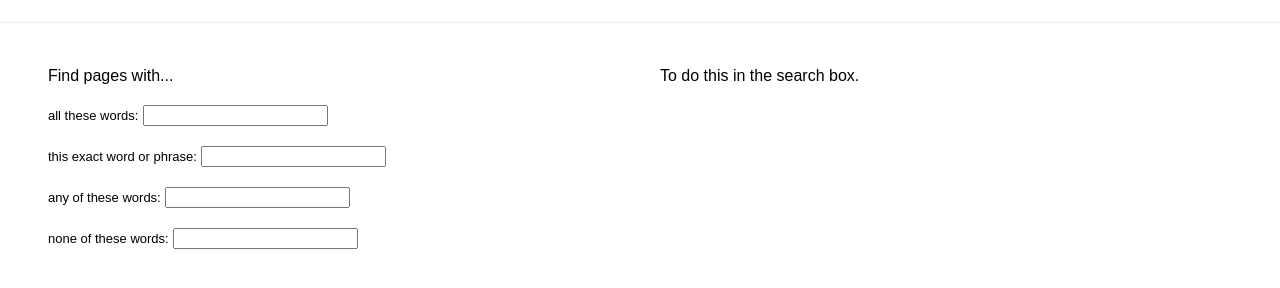
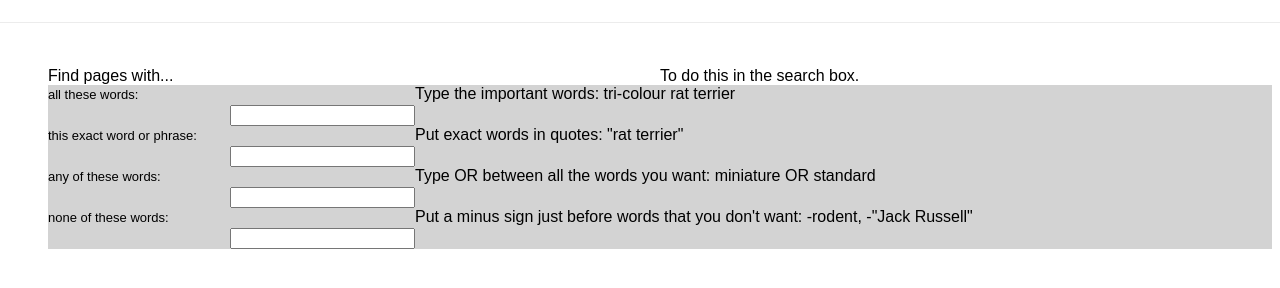
Before and after one commit to caesarisdreaming/Project-0-CS50, a plain HTML site: page advenced.html in a window 1280 px wide. Shown: the part 116-404 px from the top of the page. Drawn offline with Linux system fonts and the light colour scheme.

Commit message:
Work on the Advanced page
trying to align the fields
constructed everything on divs

```diff
--- a/advenced.html
+++ b/advenced.html
@@ -3,6 +3,8 @@
     <head>
         <title>Google</title>
         <link rel="stylesheet" href="styles.css">
+        <!-- <link href="https://cdn.jsdelivr.net/npm/bootstrap@5.0.1/dist/css/bootstrap.min.css" rel="stylesheet" integrity="sha384-+0n0xVW2eSR5OomGNYDnhzAbDsOXxcvSN1TPprVMTNDbiYZCxYbOOl7+AMvyTG2x" crossorigin="anonymous"> -->
+
     </head>
     <body>
         <div id="navsection-adv">
@@ -25,21 +27,53 @@
                             <span id="titlesearch-detail-adv">To do this in the search box.
                             </span>
                         </div>
+                        <div id="searchsection-adv">
                             <div>
+                                <div class="field-div-adv">
+                                    <div class="fieldlabel-div-adv">
                                         <span class="field-label-adv">all these words:</span>
+                                    </div>
+                                    <div class="field-div-adv">
                                         <input class="field-adv" type="text" value="">
                                     </div>
                                     <div>
+                                        <span>Type the important words: tri-colour rat terrier</span>
+                                    </div>
+                                </div>
+                                <div class="field-div-adv">
+                                    <div class="fieldlabel-div-adv">
                                         <span class="field-label-adv">this exact word or phrase:</span>
+                                    </div>
+                                    <div class="field-div-adv">
                                         <input class="field-adv" type="text" value="">
                                     </div>
                                     <div>
+                                        <span>Put exact words in quotes: "rat terrier"</span>
+                                    </div>
+                                </div>
+                                <div class="field-div-adv">
+                                    <div class="fieldlabel-div-adv">
                                         <span class="field-label-adv">any of these words:</span>
+                                    </div>
+                                    <div class="field-div-adv">
                                         <input class="field-adv" type="text" value="">
                                     </div>
                                     <div>
+                                        <span>Type OR between all the words you want: miniature OR standard</span>
+                                    </div>
+                                </div>
+                                <div class="field-div-adv">
+                                    <div class="fieldlabel-div-adv">
                                         <span class="field-label-adv">none of these words:</span>
+                                    </div>
+                                    <div class="field-div-adv">
                                         <input class="field-adv" type="text" value="">
+                                    </div>
+                                    <div>
+                                        <span>Put a minus sign just before words that you don't want: -rodent, -"Jack Russell"</span>
+                                    </div>
+                                </div>
+                            </div>
                         </div>
                     </div>
                 </form>
--- a/styles.css
+++ b/styles.css
@@ -125,10 +125,12 @@ a:hover {
 
 .field-label-adv{
     font-size: 13px;
+    margin: auto;
 }
 
 .field-adv{
     margin-top: 20px;
+    vertical-align: middle;
 }
 
 .navbar-pic-adv {
@@ -220,3 +222,13 @@ a:hover {
     width: 25px;
     cursor: pointer;
 }
+
+.field-div-adv {
+    display: flex;
+    flex-direction: row;
+    background-color: lightgray;
+}
+
+.fieldlabel-div-adv {
+    width: 182px;
+}
```
Lines whose indentation alone changed are shown as unchanged.
